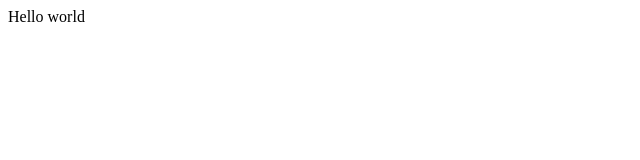
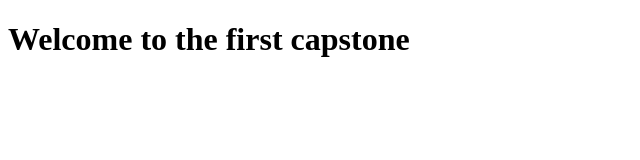
Before and after one commit to eaesmat/capstone-01, a plain HTML site: page index.html in a window 1280 px wide. Shown: the whole page, without its empty margins (0-640 px from the left). Drawn offline with Linux system fonts and the light colour scheme.

Commit message:
Create branch

```diff
--- a/index.html
+++ b/index.html
@@ -8,7 +8,9 @@
     <title>Document</title>
 </head>
 <body>
-    Hello world
+    <h1>Welcome to the first capstone
+
+    </h1>
     <script src="./Script/JS.js"></script>
 </body>
 </html>
```
